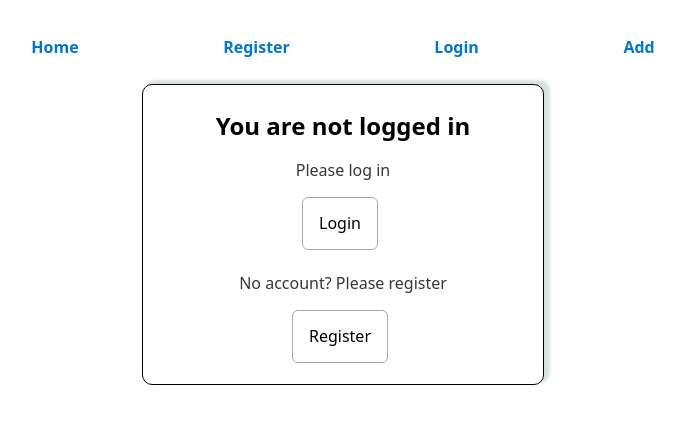
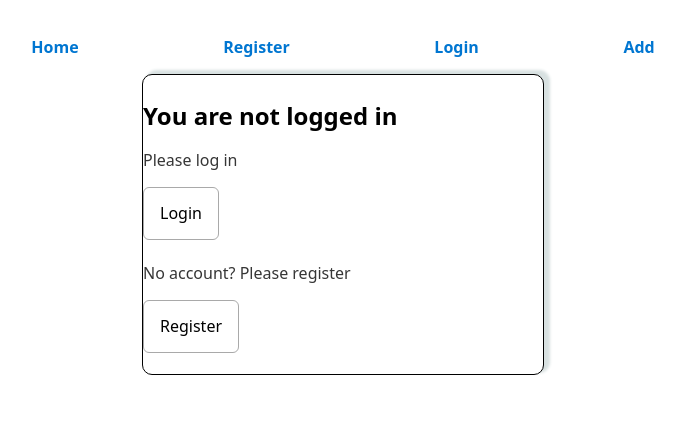
Before and after one commit to bovineCossack/workout_app, a React (Create React App) app: page / in a window 1280 px wide. Shown: the top 424 px of the page, without its empty margins (297-982 px from the left). Built offline with nearby package versions, Linux system fonts and the light colour scheme.

Commit message:
add LoginText stories, move children to App.js

```diff
--- a/src/App.js
+++ b/src/App.js
@@ -1,5 +1,5 @@
 import React, { useState, useEffect } from 'react';
-import { Routes, Route, Router } from 'react-router-dom';
+import { Routes, Route, Link } from 'react-router-dom';
 import Header from './components/Header/Header';
 import LoginText from './components/UI/LoginText/LoginText';
 import Add from './pages/Add';
@@ -7,6 +7,7 @@ import Home from './pages/Home';
 import Login from './pages/Login';
 import Register from './pages/Register';
 import AuthContext from './store/authContext';
+import Button from './components/UI/Button/Button';
 
 
 function App() {
@@ -32,7 +33,17 @@ function App() {
     <AuthContext.Provider value={currentContextValue}>
       <Header />
       <Routes>
-        <Route exact path='/' element={gotToken ? <Home /> : <LoginText />} />
+        <Route exact path='/' element={gotToken ? <Home /> : <LoginText>
+
+          <h2>You are not logged in</h2>
+          <p>Please log in</p>
+          <Link to="/login">
+            <Button>Login</Button>
+          </Link>
+          <p>No account? Please register</p>
+          <Link to="/register">
+            <Button>Register</Button>
+          </Link> </LoginText>} />
         <Route path='/register' element={<Register />} />
         <Route path='/login' element={<Login />} />
         <Route path='/add' element={<Add />} />
--- a/src/components/UI/LoginText/LoginText.jsx
+++ b/src/components/UI/LoginText/LoginText.jsx
@@ -1,24 +1,8 @@
-import { Link } from 'react-router-dom';
-import Button from '../Button/Button';
-import Content from '../Content/Content';
+import React from 'react';
 import * as S from './LoginText.styles';
 
-function LoginText() {
-  return (
-    <Content>
-      <S.Login>
-        <h2>You are not logged in</h2>
-        <p>Please log in</p>
-        <Link to="/login">
-          <Button>Login</Button>
-        </Link>
-        <p>No account? Please register</p>
-        <Link to="/register">
-          <Button>Register</Button>
-        </Link>
-      </S.Login>
-    </Content>
-  );
+function LoginText({ children }) {
+  return <S.Login>{children}</S.Login>;
 }
 
 export default LoginText;
```
Also changed, not shown: 1 other file (tests, documents, lock files or other folders).
